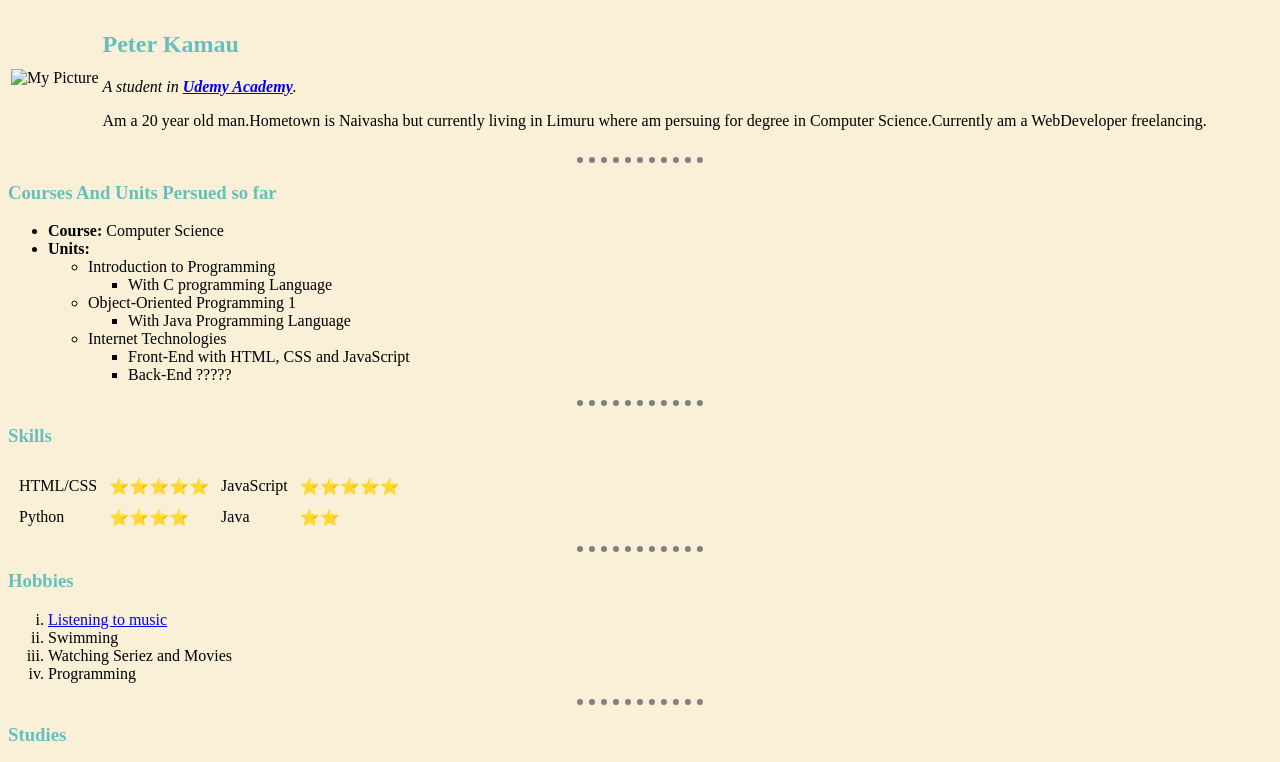
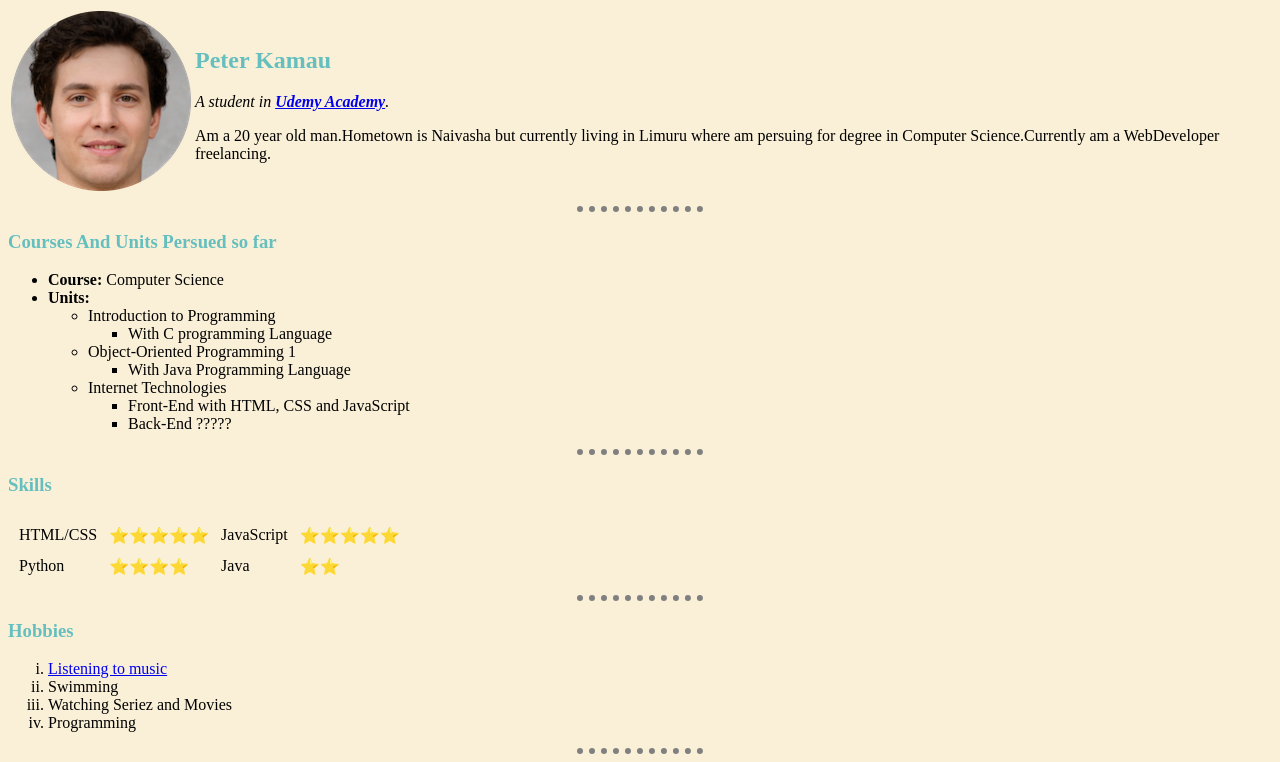
Before and after one commit to PirexCoded/cv, a plain HTML site: page index.html in a window 1280 px wide. Shown: the top 762 px of the page. Drawn offline with Linux system fonts and the light colour scheme; the site is published under a folder, as on GitHub Pages, so addresses that start at the root find nothing.

Commit message:
Update index.html

```diff
--- a/index.html
+++ b/index.html
@@ -14,7 +14,7 @@
 
     <table>
       <tr>
-        <td><img src="/Images/person.png" alt="My Picture"></td>
+        <td><img src="Images/person.png" alt="My Picture"></td>
         <td>
         <h2>Peter Kamau</h2>
         <em>A student in <strong><a href="https://www.udemy.com/">Udemy Academy</a></strong>.</em>
```
